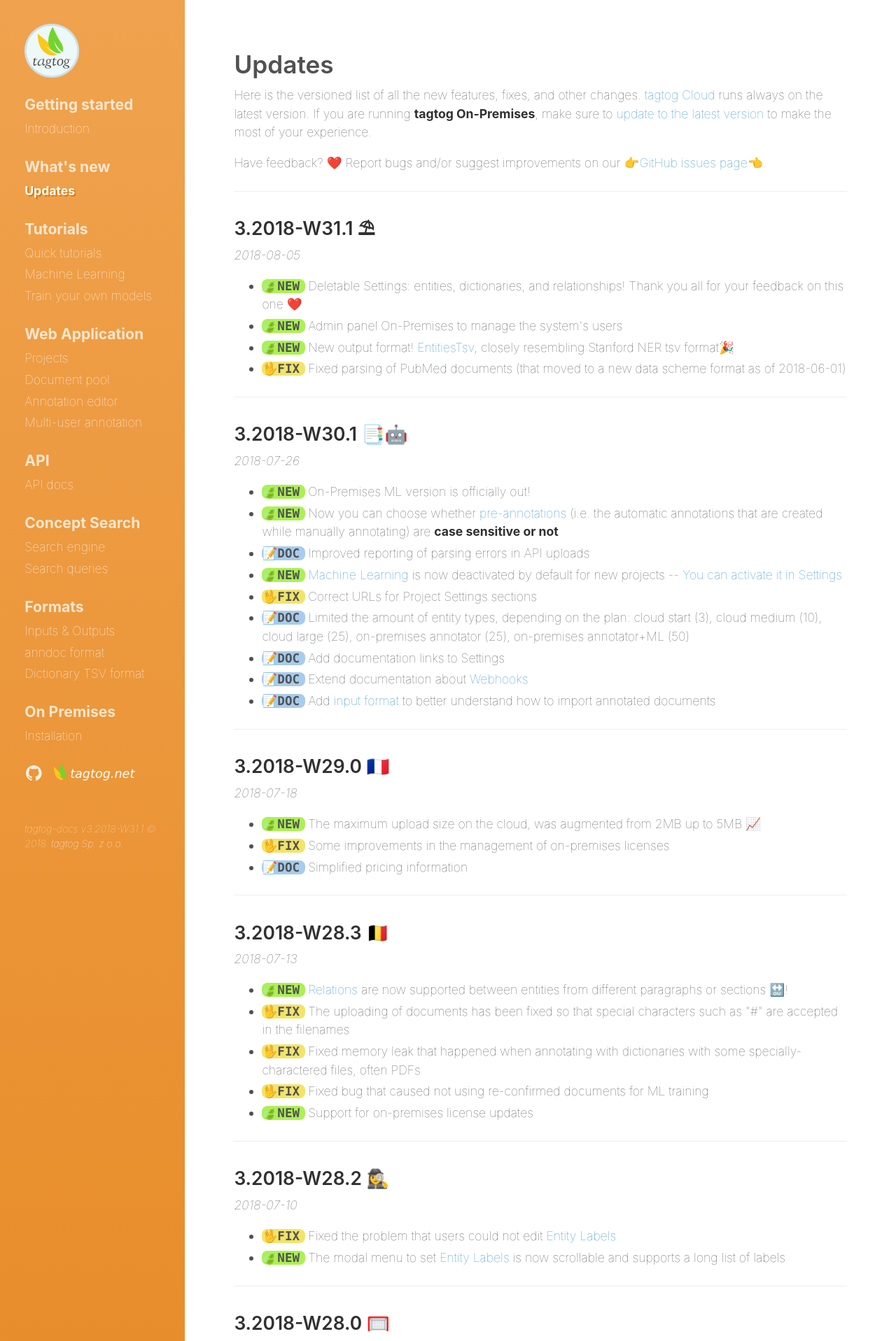
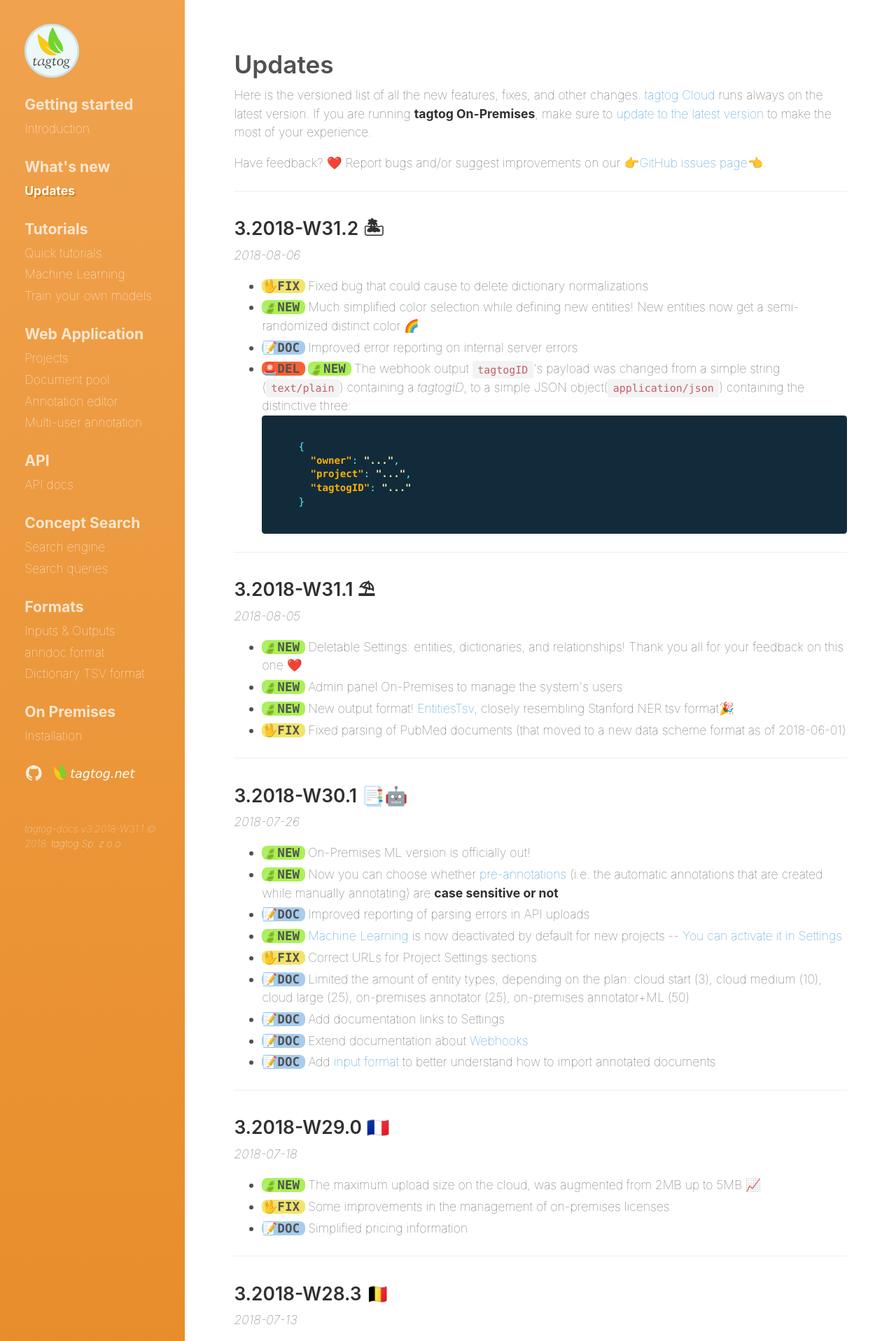
Before and after one commit to tagtogorg/tagtog-doc, a Jekyll site: the page built from updates.md, in a window 1280 px wide. Shown: the top 1917 px of the page at 70% size. Built offline with Jekyll 4.4.1, drawn with Linux system fonts in a browser that asks for light colours; nearby versions of some CDN libraries; emoji names are drawn with the system emoji font.

Commit message:
update updates

````diff
--- a/updates.md
+++ b/updates.md
@@ -8,6 +8,27 @@ id: updates
 Here is the versioned list of all the new features, fixes, and other changes. [tagtog Cloud](https://www.tagtog.net) runs always on the latest version. If you are running **tagtog On-Premises**, make sure to [update to the latest version](on_premises_README.html) to make the most of your experience.
 
 Have feedback? :heart: Report bugs and/or suggest improvements on our [:point_right:GitHub issues page:point_left:](https://github.com/tagtog/tagtog-doc/issues).
+
+---
+
+## 3.2018-W31.2 🏝
+_2018-08-06_
+
+<ul class="updates">
+  <li class="fix">Fixed bug that could cause to delete dictionary normalizations</li>
+  <li class="new">Much simplified color selection while defining new entities! New entities now get a semi-randomized distinct color 🌈</li>
+  <li class="doc">Improved error reporting on internal server errors</li>
+  <li class="new del"><span class="new">The webhook output <code>tagtogID</code>'s payload was changed from a simple string (<code>text/plain</code>) containing a <i>tagtogID</i>, to a simple JSON object(<code>application/json</code>) containing the distinctive three:</span></li>
+  <div markdown="1">
+  ```json
+  {
+    "owner": "...",
+    "project": "...",
+    "tagtogID": "..."
+  }
+  ```
+  </div>
+</ul>
 
 ---
 
````
